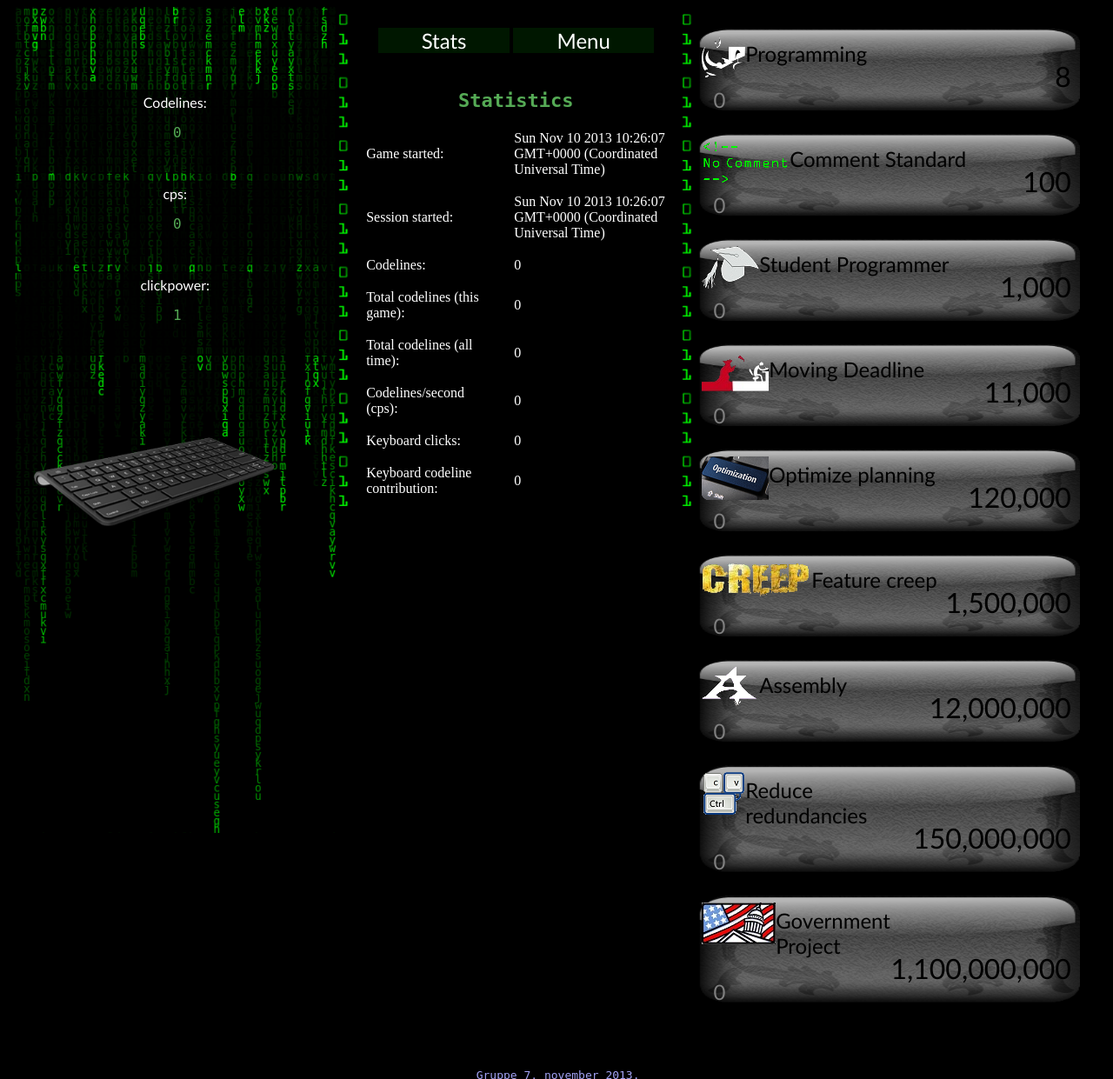
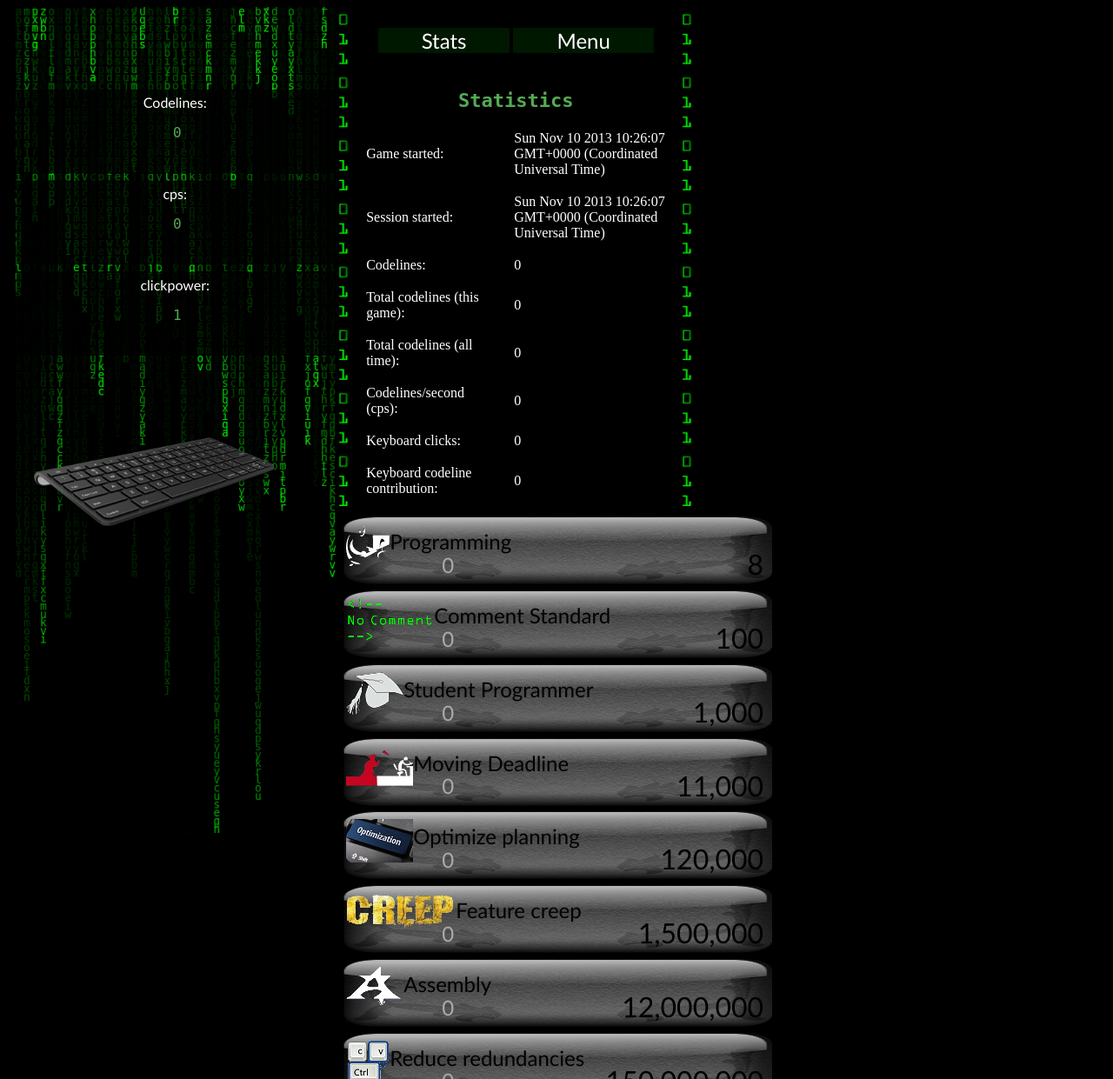
Before and after one commit to fwsGonzo/WebProsjekt, a PHP site: page / in a window 1280 px wide. Shown: the top 1241 px of the page at 87% size. Run offline with PHP 8.4, Linux system fonts and the light colour scheme.

Commit message:
Små css endringer

```diff
--- a/index.css
+++ b/index.css
@@ -65,12 +65,16 @@ p
     display:  none;
 
     padding: 10px;
-    width:  400px;
+    width:  300px;
     height: auto;
     z-index: 5;
 
     background-color: black;
     border: solid 1px;
+    border-bottom-left-radius: 5px;
+    border-bottom-right-radius: 5px;
+    border-top-left-radius: 5px;
+    border-top-right-radius: 5px;
     border-color: #002A00;
     color: black;
 }
--- a/left-section.css
+++ b/left-section.css
@@ -2,6 +2,7 @@
 /*Below is the leftsection*/
 #leftSection
 {
+    min-width: 360px;
     width: 30%;
     font-size: 16px;
 }
--- a/middle-section.css
+++ b/middle-section.css
@@ -2,7 +2,9 @@
 /*Below is the middlesection*/
 #middleSection
 {
+    min-width: 360px;
     width: 30%;
+    z-index: 1;
     color: white;
     border-left: 15px solid;
     border-right: 15px solid;
--- a/right-section.css
+++ b/right-section.css
@@ -2,13 +2,15 @@
 /*Below is the rightsection*/
 #rightSection
 {
-    z-index: 1;
+    min-width: 500px;
+    z-index: 2;
     width: 35%;
 
 }
 
 .buildingDiv
 {
+    height: 5.0em ;
     background: url('img/button.png') no-repeat;
     background-size: 100% 100%;
 }
@@ -27,12 +29,14 @@
 
 .buildingDisabledDiv
 {
+    height: 5.0em ;
     background: url('img/button2.png') no-repeat;
     background-size: 100% 100%;
 }
 
 .buildingText
 {
+    margin-top: 0.2em;
     font-size: 1.5em;
     color: black;
     padding-top: 15px;
@@ -42,7 +46,8 @@
 
 .buildingCount
 {
-	font-size: 2em;
+        margin-bottom: 0.0em;
+	font-size: 2.0em;
 	color: black;
 	float: right;
 	position: relative;
@@ -52,10 +57,12 @@
 
 .buildingCost
 {
+        margin-bottom: 0.0em;
 	font-size: 1.5em;
-	color: gray;
+	color: #AAA;
 	position: relative;
-	left: 5%;
+        top: -1.1em;
+	left: 120px;
 }
 
 /*End of rightsection*/
```
